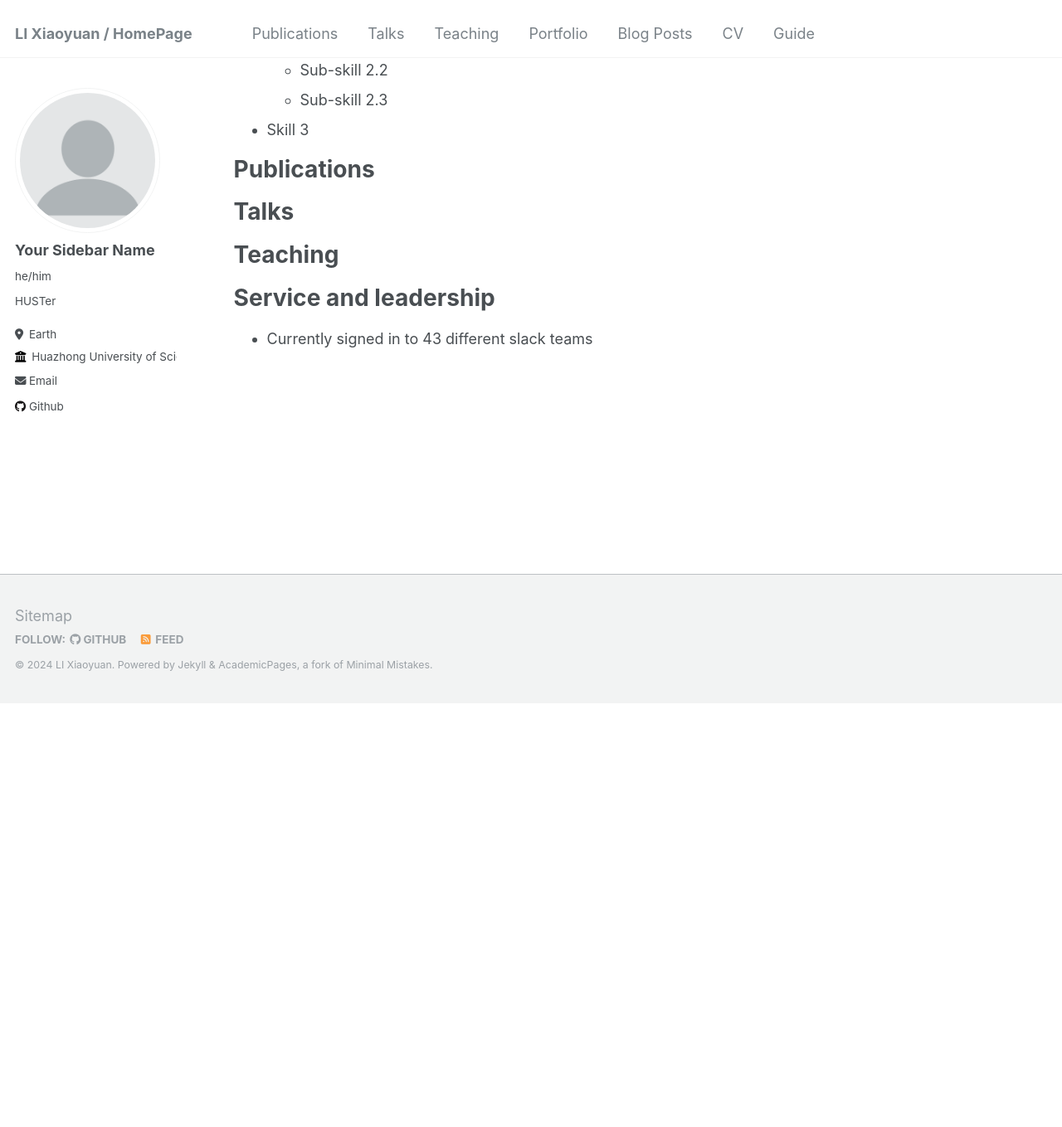
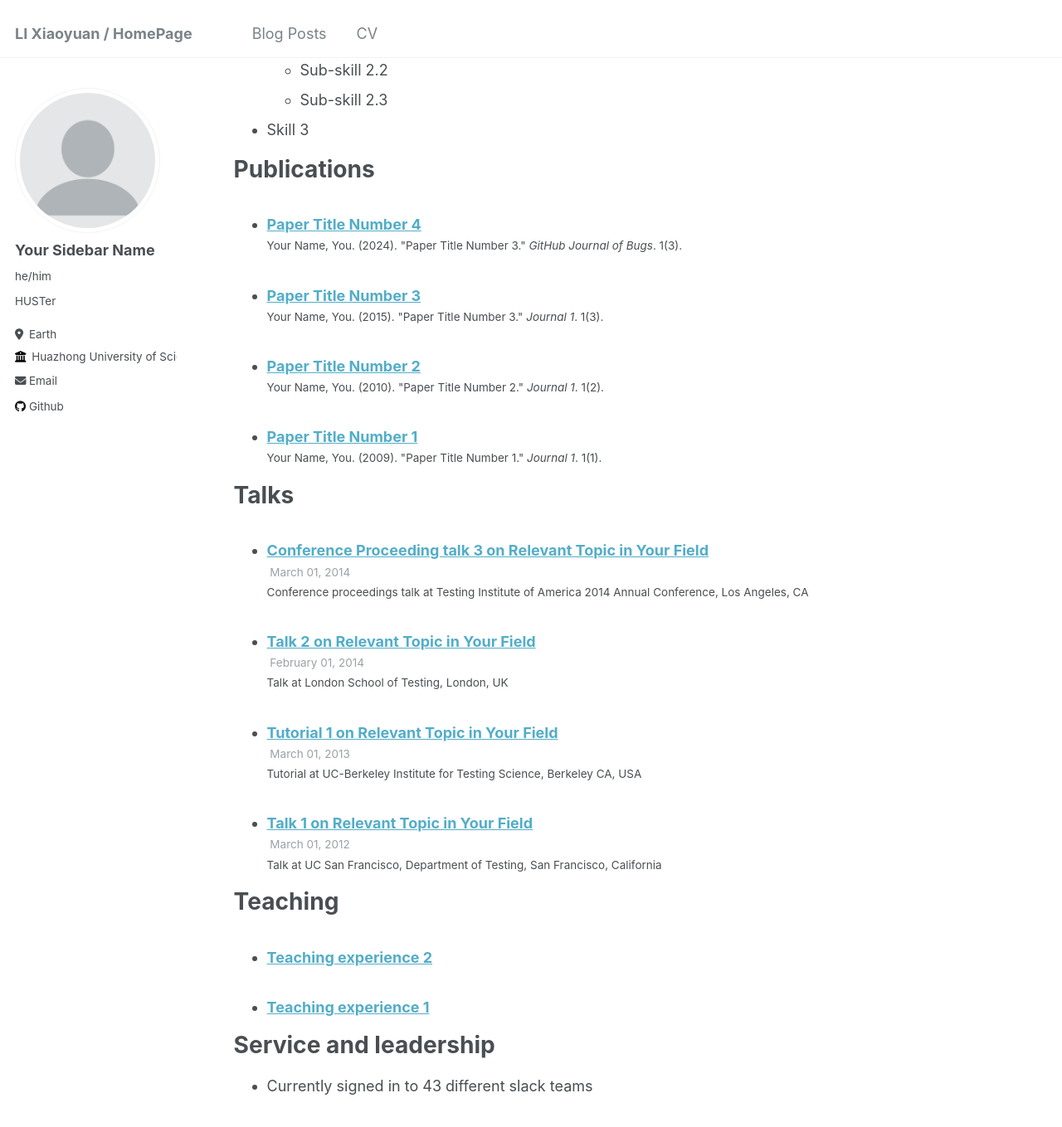
Before and after one commit to cronyaium/cronyaium.github.io, a Jekyll site: the page built from _pages/cv.md, in a window 1280 px wide and 1400 px high, scrolled down 899 px. Shown: the top 1359 px of the window at 83% size. Built offline with Jekyll 4.4.1, drawn with Linux system fonts in a browser that asks for light colours; before the commit the page ends 1746 px from its top, so only the background shows below that; some of the changed lines change nothing that is shown.

Commit message:
update navigation

```diff
--- a/_config.yml
+++ b/_config.yml
@@ -28,7 +28,7 @@ author:
   location         : "Earth"
   employer         : "Huazhong University of Science and Technology"
   uri              : # URL
-  email            : "none@example.org"
+  email            : "cronyaium@gmail.com"
 
   # Academic websites
   arxiv            : # URL - Update with the correct link to your profile
@@ -47,7 +47,7 @@ author:
   stackoverflow    : # User number or user number and name (i.e., use "1" or "1/jeff-atwood")
 
   # Social media
-  bluesky          : # "bsky.app" # Replace this with you Bluesky username
+  bluesky          : #"bsky.app" # Replace this with you Bluesky username
   facebook         : # Username
   flickr           : # Username
   foursquare       : # Username
@@ -196,6 +196,23 @@ kramdown:
   smart_quotes: lsquo,rsquo,ldquo,rdquo
   enable_coderay: false
 
+
+# Collections
+collections:
+  teaching:
+    output: true
+    permalink: /:collection/:path/
+  publications:
+    output: true
+    permalink: /:collection/:path/
+  portfolio:
+    output: true
+    permalink: /:collection/:path/
+  talks:
+    output: true
+    permalink: /:collection/:path/
+
+
 # Defaults
 defaults:
   # _posts
@@ -216,6 +233,41 @@ defaults:
     values:
       layout: single
       author_profile: true
+  # _teaching
+  - scope:
+      path: ""
+      type: teaching
+    values:
+      layout: single
+      author_profile: true
+      share: true
+      comments: true
+  # _publications
+  - scope:
+      path: ""
+      type: publications
+    values:
+      layout: single
+      author_profile: true
+      share: true
+      comments: true
+  # _portfolio
+  - scope:
+      path: ""
+      type: portfolio
+    values:
+      layout: single
+      author_profile: true
+      share: true
+      comment: true
+  # _talks
+  - scope:
+      path: ""
+      type: talks
+    values:
+      layout: talk
+      author_profile: true
+      share: true
 
 
 # Sass/SCSS
--- a/_data/navigation.yml
+++ b/_data/navigation.yml
@@ -1,22 +1,7 @@
 # main links links
 main:
-  - title: "Publications"
-    url: /publications/
-
-  - title: "Talks"
-    url: /talks/
-
-  - title: "Teaching"
-    url: /teaching/
-
-  - title: "Portfolio"
-    url: /portfolio/
-
   - title: "Blog Posts"
     url: /year-archive/
 
   - title: "CV"
     url: /cv/
-
-  - title: "Guide"
-    url: /markdown/
```
